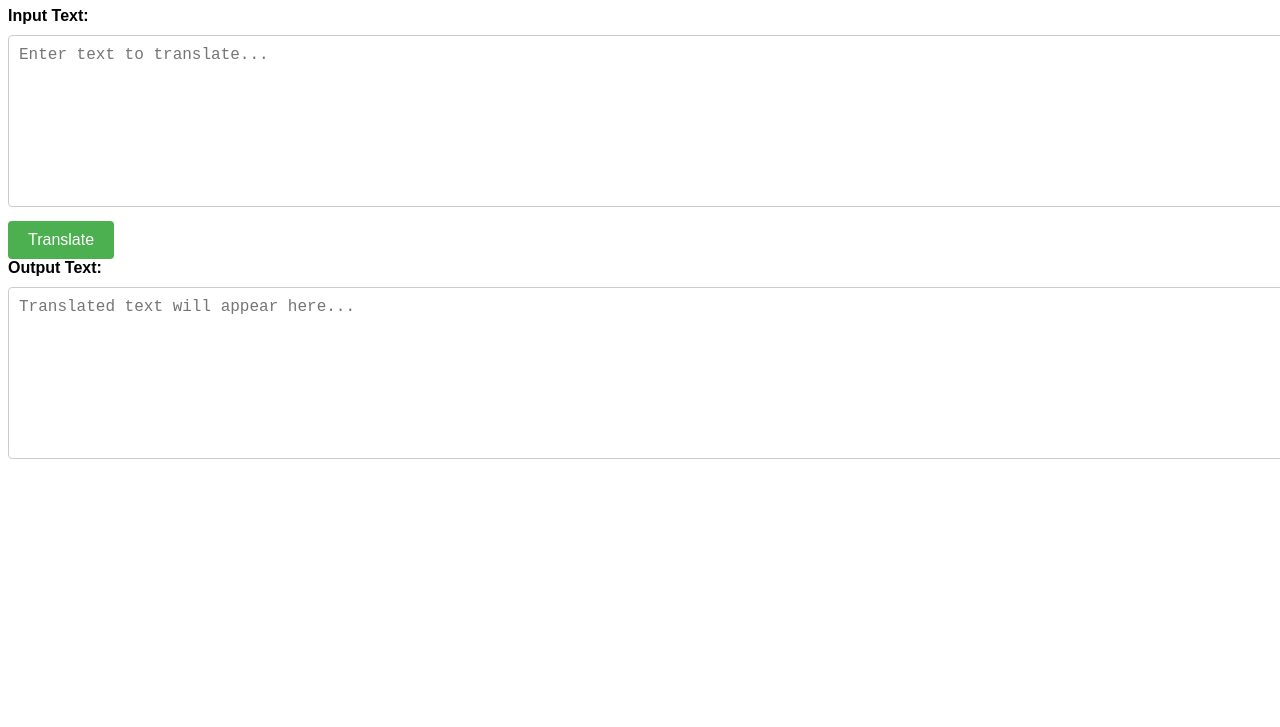
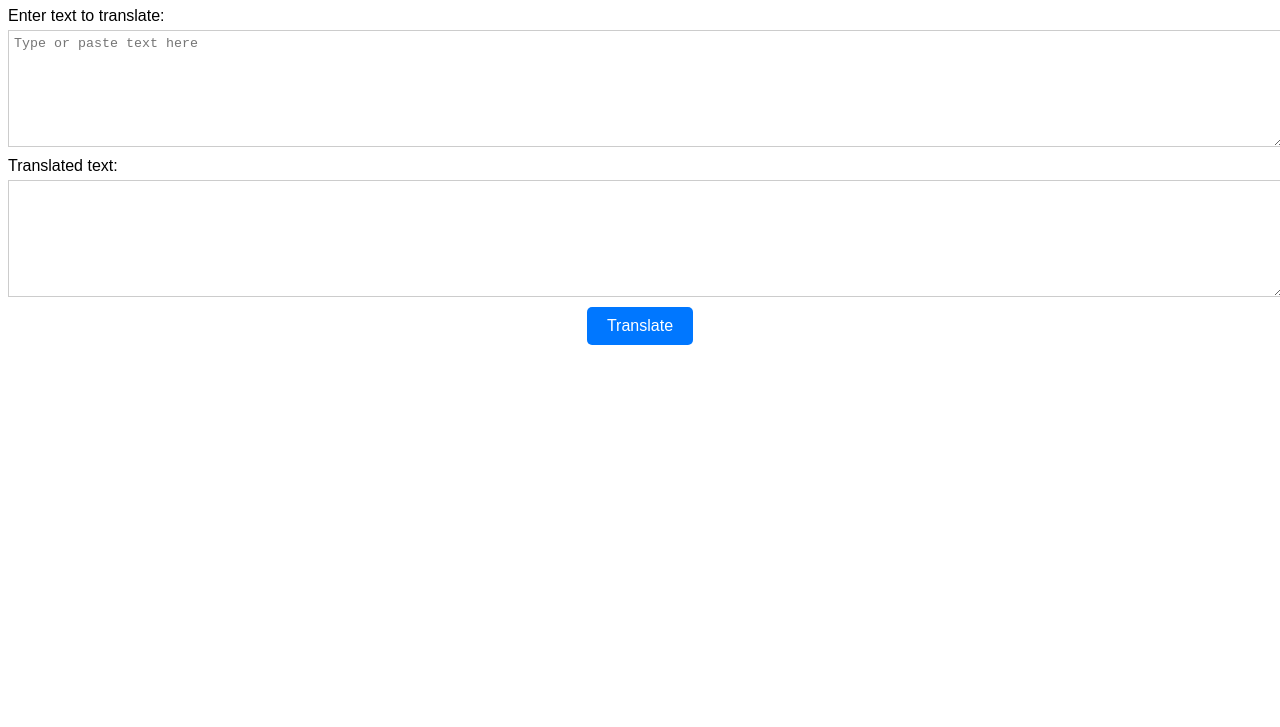
Before and after one commit to OmiduAnjane/Translater-kos, a plain HTML site: page index.html in a window 1280 px wide. Shown: the part 73-800 px from the top of the page. Drawn offline with Linux system fonts and the light colour scheme.

Commit message:
Update index.html

```diff
--- a/index.html
+++ b/index.html
@@ -1,124 +1,46 @@
 <!DOCTYPE html>
 
-<html>
+<html lang="si">
 
   <head>
 
-    <title>සිංහල to කොස් Translator</title>
+    <meta charset="UTF-8" />
 
-    <meta charset="UTF-8">
+    <meta name="viewport" content="width=device-width, initial-scale=1.0" />
 
-    <meta name="viewport" content="width=device-width, initial-scale=1.0">
+    <title>සිංහල to කොස්</title>
 
-    <style>
-
-      body {
-
-        font-family: Arial, sans-serif;
-
-      }
-
-      label {
-
-        display: block;
-
-        margin-bottom: 10px;
-
-        font-weight: bold;
-
-      }
-
-      textarea {
-
-        width: 100%;
-
-        height: 150px;
-
-        margin-bottom: 10px;
-
-        padding: 10px;
-
-        font-size: 16px;
-
-        border: 1px solid #ccc;
-
-        border-radius: 4px;
-
-        resize: vertical;
-
-      }
-
-      button {
-
-        padding: 10px 20px;
-
-        font-size: 16px;
-
-        border: none;
-
-        border-radius: 4px;
-
-        background-color: #4CAF50;
-
-        color: #fff;
-
-        cursor: pointer;
-
-      }
-
-      button:hover {
-
-        background-color: #3e8e41;
-
-      }
-
-    </style>
+    <link rel="stylesheet" href="style.css" />
 
   </head>
 
   <body>
 
-    <h1>සිංහල to කොස් Translator</h1>
+    <div class="container">
 
-    <label for="input">Input Text:</label>
+      <h1>සිංහල to කොස්</h1>
 
-    <textarea id="input" placeholder="Enter text to translate..."></textarea>
+      <div class="input-container">
 
-    <button onclick="translate()">Translate</button>
+        <label for="input-text">Enter text to translate:</label>
 
-    <label for="output">Output Text:</label>
+        <textarea id="input-text" placeholder="Type or paste text here"></textarea>
 
-    <textarea id="output" placeholder="Translated text will appear here..." readonly></textarea>
+      </div>
 
-    <script>
+      <div class="output-container">
 
-      function translate() {
+        <label for="output-text">Translated text:</label>
 
-        const inputText = document.getElementById("input").value;
+        <textarea id="output-text" readonly></textarea>
 
-        const words = inputText.split(" ");
+      </div>
 
-        let outputText = "";
+      <button id="translate-btn">Translate</button>
 
-        for (let i = 0; i < words.length; i++) {
+    </div>
 
-          let word = words[i];
-
-          if (word.length >= 2) {
-
-            word = word.slice(0, 1) + "ස්කො" + word.slice(1);
-
-          }
-
-          outputText += word + " ";
-
-        }
-
-        document.getElementById("output").value = outputText.trim();
-
-      }
-
-    </script>
+    <script src="script.js"></script>
 
   </body>
 
```
